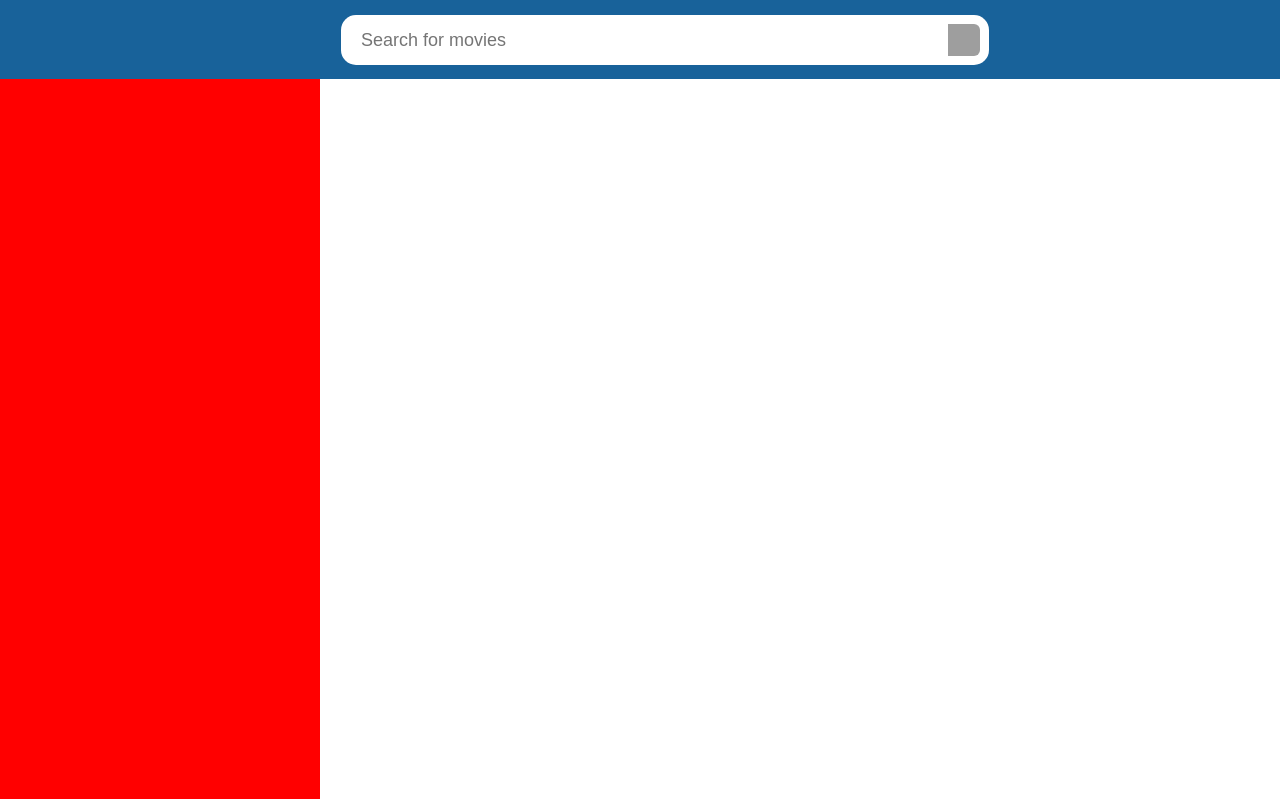
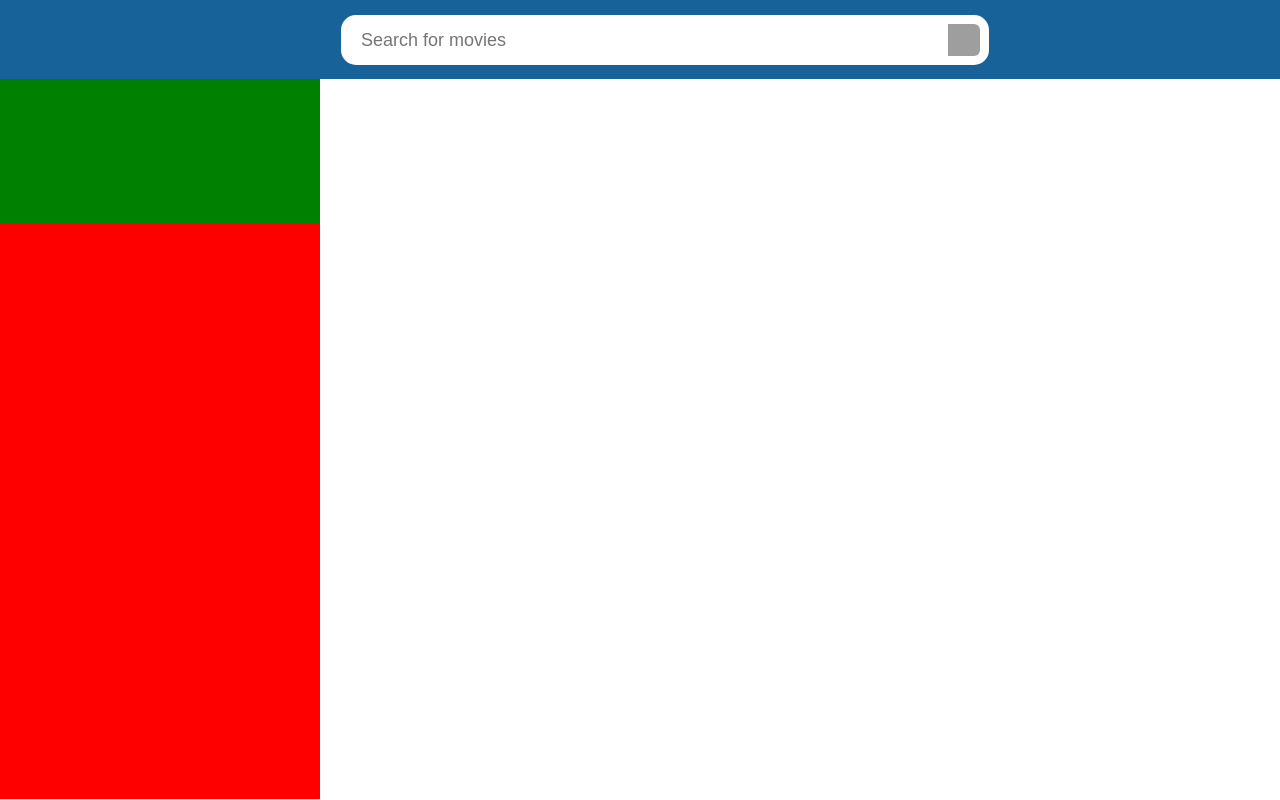
Before and after one commit to EldhoseKuriakose/movie-lookup-portal, a React (Create React App) app: page / in a window 1280 px wide. Built offline with nearby package versions, Linux system fonts and the light colour scheme; grey boxes are pictures that could not be loaded.

Commit message:
movie-card

```diff
--- /dev/null
+++ b/src/components/MovieCard/MovieCard.component.jsx
@@ -0,0 +1,10 @@
+import React from 'react';
+import './MovieCard.styles.scss';
+
+const MovieCard = () => (
+    <div className="movie-card-container">
+
+    </div>
+);
+
+export default MovieCard;
--- /dev/null
+++ b/src/components/MovieCard/MovieCard.styles.scss
@@ -0,0 +1,5 @@
+.movie-card-container {
+    grid-column: 1/4;
+    background-color: green;
+    height: 9rem;
+}
--- a/src/components/MovieList/MovieList.component.jsx
+++ b/src/components/MovieList/MovieList.component.jsx
@@ -1,9 +1,10 @@
 import React from 'react';
+import MovieCard from '../MovieCard/MovieCard.component';
 import './MovieList.styles.scss';
 
 const MovieList = () => (
     <div className="movie-list-container">
-
+        <MovieCard />
     </div>
 );
 
```
